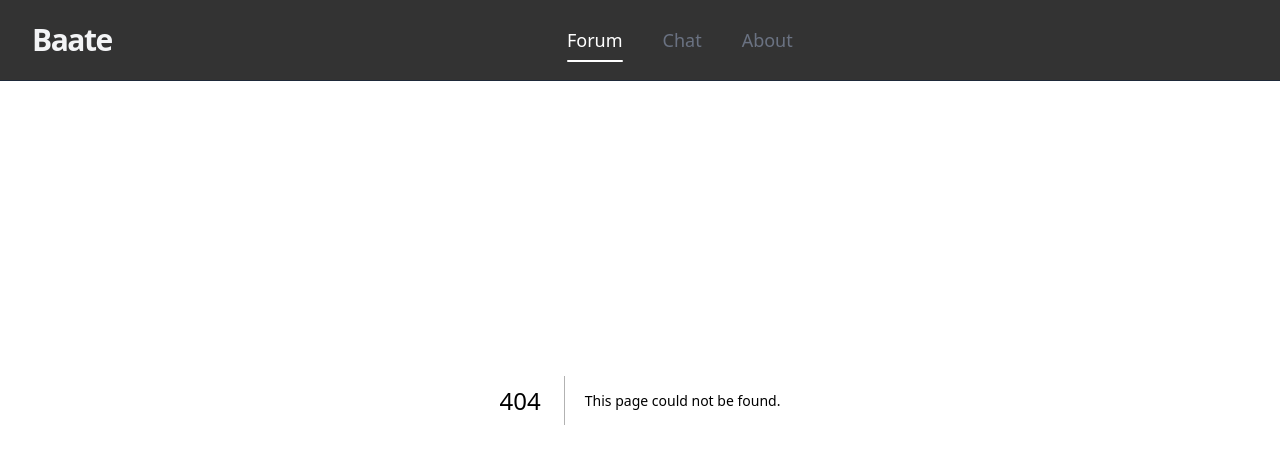
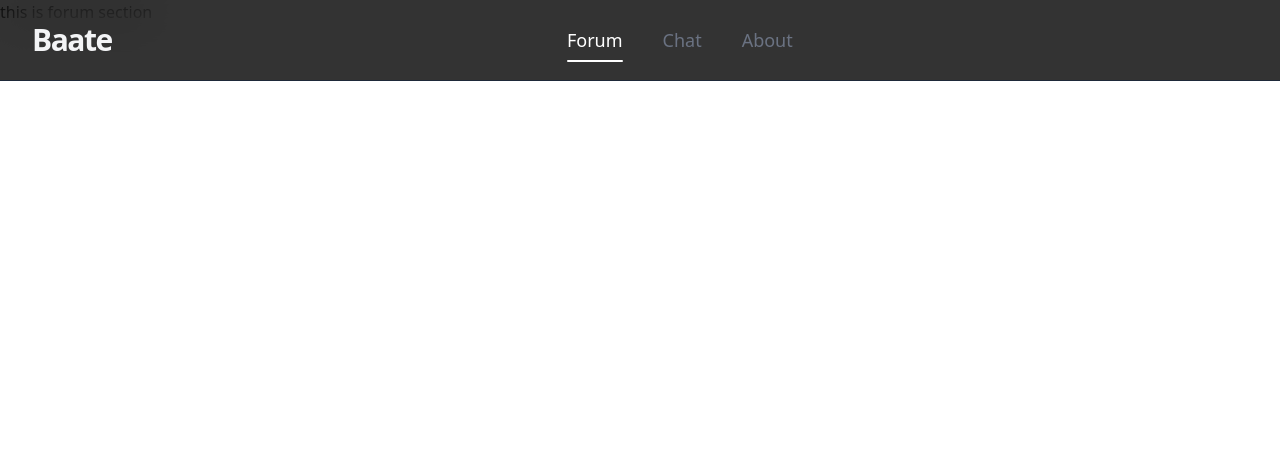
Before and after one commit to harshchill/baat-kr-lo, a Next.js app: page /forum in a window 1280 px wide. Before the commit this address had no page. Shown: the top 464 px of the page. Built offline with nearby package versions, Linux system fonts and the light colour scheme.

Commit message:
pages made

```diff
--- /dev/null
+++ b/app/chat/page.js
@@ -0,0 +1,11 @@
+import React from 'react'
+
+const page = () => {
+  return (
+    <div>
+      this is chat section
+    </div>
+  )
+}
+
+export default page
--- /dev/null
+++ b/app/forum/page.js
@@ -0,0 +1,11 @@
+import React from 'react'
+
+const page = () => {
+  return (
+    <div>
+      this is forum section
+    </div>
+  )
+}
+
+export default page
```
